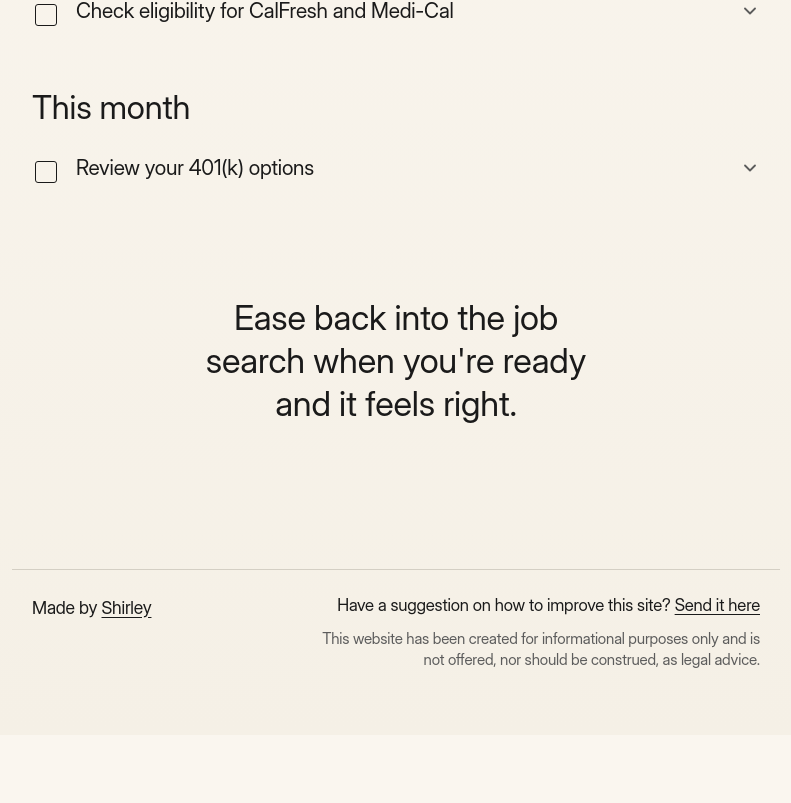
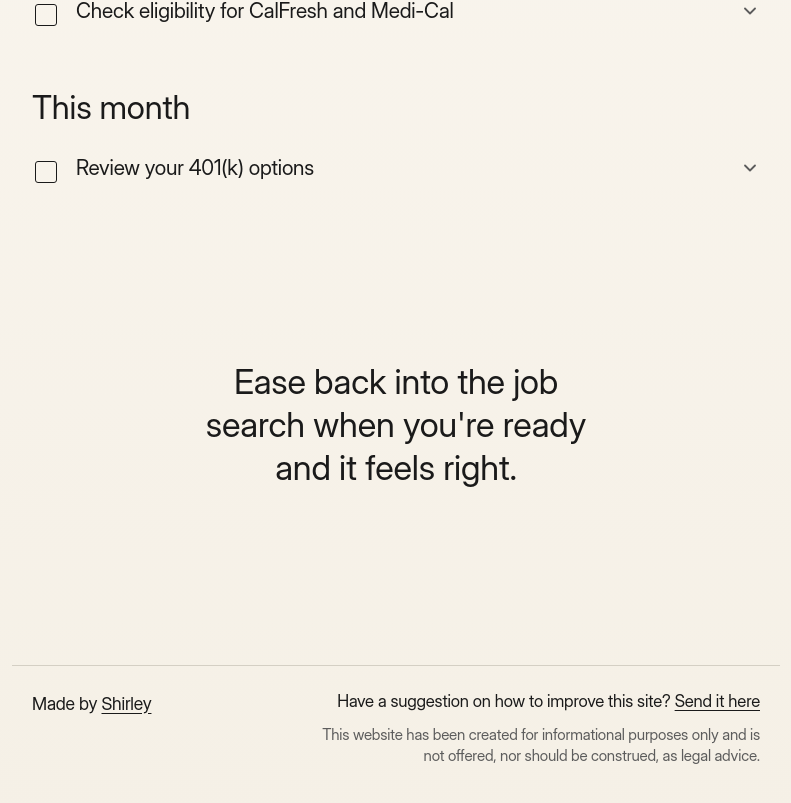
Before and after one commit to sjwtang/ca-layoff-todo, a React (Vite) app: page / in a window 1280 px wide. Shown: the part 1331-2134 px from the top of the page, without its empty margins (244-1035 px from the left). Before the commit the page ends 2066 px from the top, so only its background shows below. Built offline with nearby package versions, Linux system fonts and the light colour scheme; no server answers; a web font is replaced by a local one.

Commit message:
Increase spacing around closing line and footer
Co-authored-by: shirley.tang01 <shirley.tang01@sjsu.edu>

```diff
--- a/src/components/SiteFooter.tsx
+++ b/src/components/SiteFooter.tsx
@@ -2,7 +2,7 @@ import { Link } from 'react-router-dom'
 
 export function SiteFooter() {
   return (
-    <footer className="mx-auto mt-28 w-full max-w-3xl border-t border-[var(--line)] px-5 py-6 sm:mt-36">
+    <footer className="mx-auto mt-36 w-full max-w-3xl border-t border-[var(--line)] px-5 py-6 sm:mt-44">
       <div className="flex flex-col gap-3 sm:flex-row sm:items-start sm:justify-between sm:gap-8">
         <p className="m-0 shrink-0 text-[1.1rem]">
           Made by{' '}
--- a/src/pages/HomePage.tsx
+++ b/src/pages/HomePage.tsx
@@ -6,7 +6,7 @@ export function HomePage() {
     <>
       <Hero />
       <Checklist />
-      <p className="mx-auto mt-20 max-w-md px-5 text-center font-[family-name:var(--font-brand)] text-[1.75rem] leading-tight sm:mt-24 sm:text-[2.15rem]">
+      <p className="mx-auto mt-32 max-w-md px-5 text-center font-[family-name:var(--font-brand)] text-[1.75rem] leading-tight sm:mt-40 sm:text-[2.15rem]">
         Ease back into the job search when you&apos;re ready and it feels right.
       </p>
     </>
```
